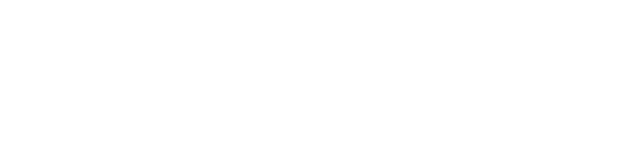
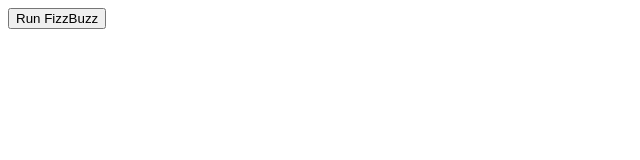
Before and after one commit to acciojob/fizzbuzz-Amit8127, a website: page main.html in a window 1280 px wide. Shown: the whole page, without its empty margins (0-640 px from the left). Drawn offline with Linux system fonts and the light colour scheme.

Commit message:
created a submission

```diff
--- a/main.html
+++ b/main.html
@@ -3,14 +3,15 @@
 <html>
 
 <head>
-	<link rel="stylesheet" href="styles.css">
+    <title>FizzBuzz</title>
+    <meta charset="UTF-8">
+    <meta name="viewport" content="width=device-width, initial-scale=1.0">
 </head>
 
 <body>
 	<!-- the entire body must be written by student -->
-    <script type="text/javascript" src="./script.js">
-</script>
-
+	<button onclick="runFizzBuzz()">Run FizzBuzz</button>
+    <script type="text/javascript" src="./script.js"></script>
 </body>
 
 </html>
--- a/script.js
+++ b/script.js
@@ -1 +1,16 @@
 //your JS code here. If required.
+function runFizzBuzz() {
+  let output = "";
+  for (let i = 1; i <= 100; i++) {
+    if (i % 3 === 0 && i % 5 === 0) {
+      output += "FizzBuzz\n";
+    } else if (i % 3 === 0) {
+      output += "Fizz\n";
+    } else if (i % 5 === 0) {
+      output += "Buzz\n";
+    } else {
+      output += i.toString() + "\n";
+    }
+  }
+  alert(output);
+}
--- a/styles.css
+++ b/styles.css
@@ -1 +1,12 @@
 /*  your css code here. If applicable */
+body {
+  display: flex;
+  justify-content: center;
+  align-items: center;
+  height: 100vh;
+  margin: 0;
+}
+button {
+  font-size: 24px;
+  padding: 16px;
+}
```
